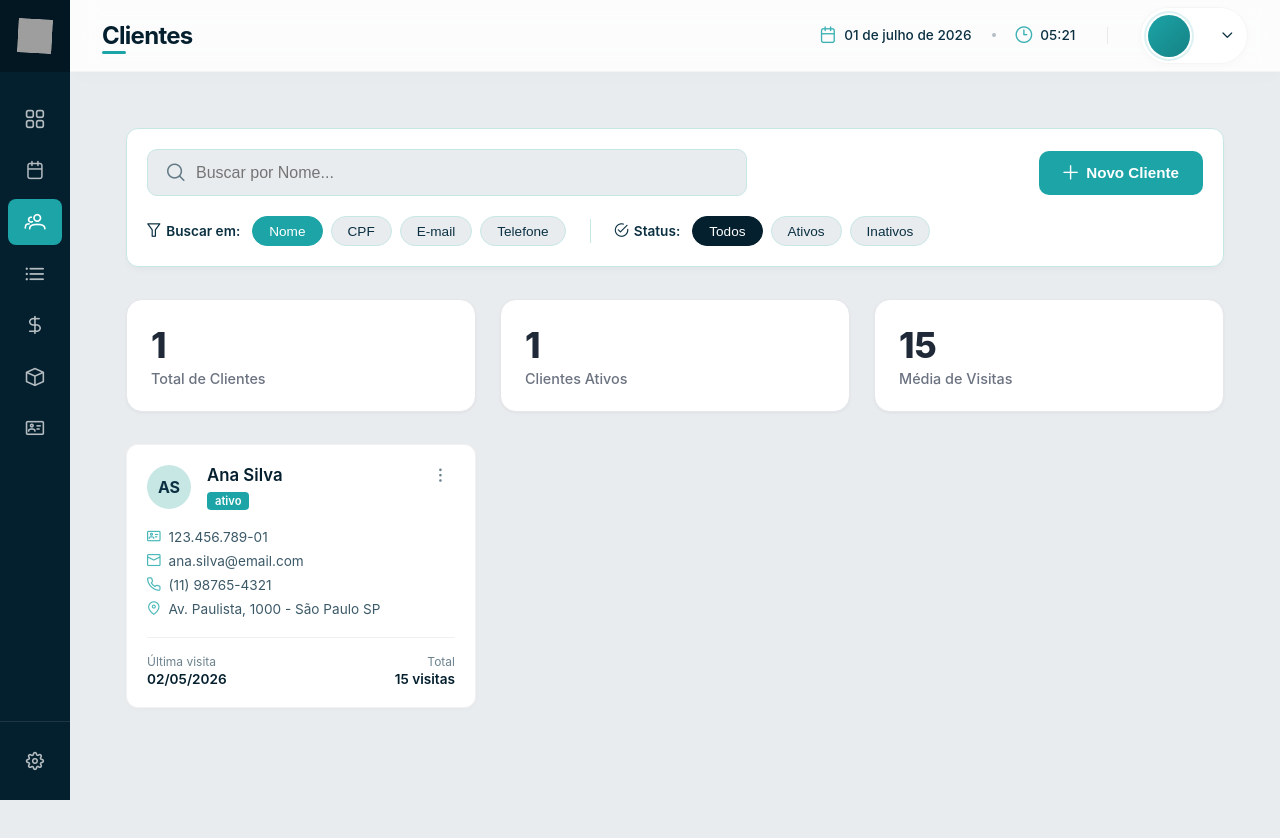
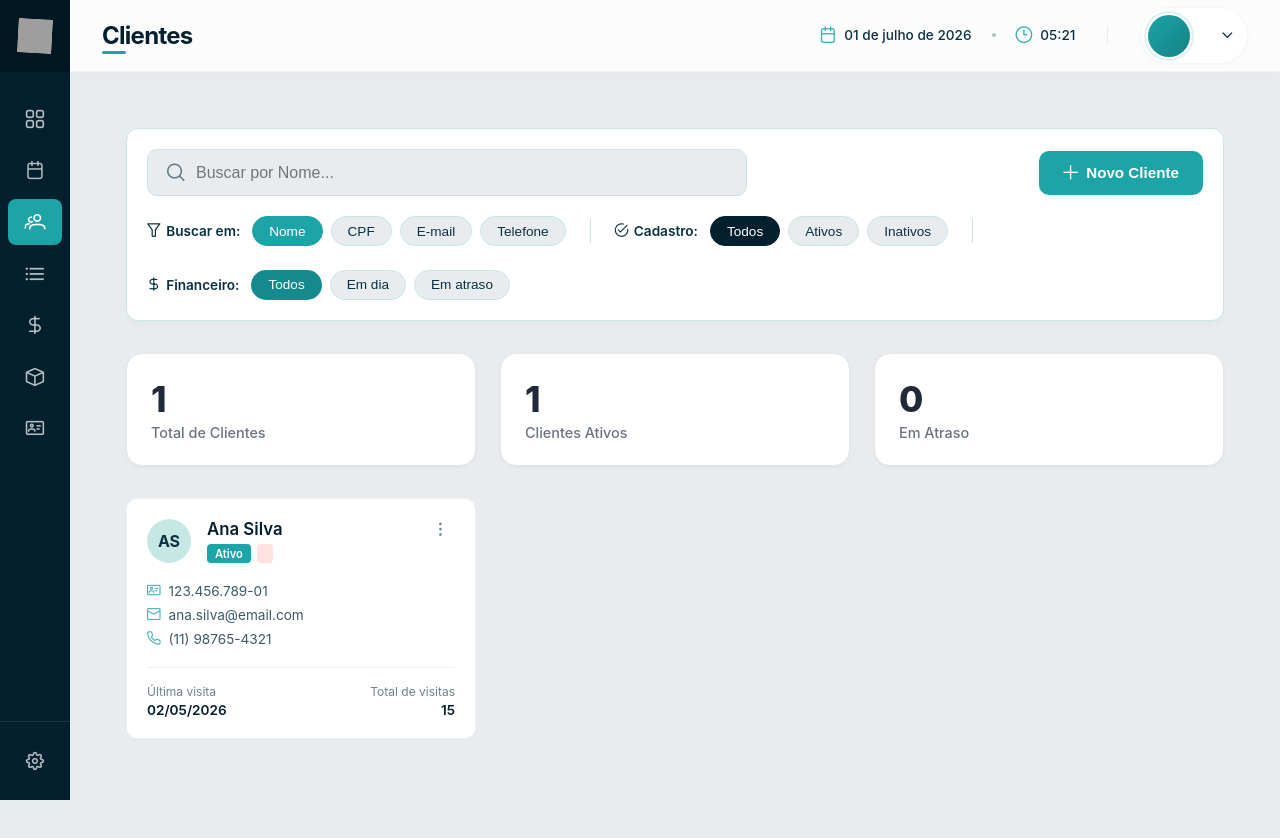
Before and after one commit to OneClinicWebDev/frontend, a Vue app in the folder one-clinic-vue/: page /app/clientes in a window 1280 px wide. Shown: the top 838 px of the page. Built offline with nearby package versions, Linux system fonts and the light colour scheme; sample sign-in values are in the browser's storage; grey boxes are pictures that could not be loaded.

Commit message:
Atualização das credenciais de Clientes

```diff
--- a/one-clinic-vue/src/assets/pages/Clientes/Clientes.vue
+++ b/one-clinic-vue/src/assets/pages/Clientes/Clientes.vue
@@ -31,9 +31,11 @@
               </button>
             </div>
           </div>
+
           <div class="divider"></div>
+
           <div class="filter-group">
-            <span class="filter-label"><i class="pi pi-check-circle"></i> Status:</span>
+            <span class="filter-label"><i class="pi pi-check-circle"></i> Cadastro:</span>
             <div class="chips-container">
               <button
                 v-for="status in statusBusca"
@@ -45,6 +47,23 @@
               </button>
             </div>
           </div>
+
+          <div class="divider"></div>
+
+          <div class="filter-group">
+            <span class="filter-label"><i class="pi pi-dollar"></i> Financeiro:</span>
+            <div class="chips-container">
+              <button
+                v-for="fin in financeiroBusca"
+                :key="fin.value"
+                :class="['chip chip-financeiro', { active: filtroFinanceiro === fin.value }]"
+                @click="filtroFinanceiro = fin.value"
+              >
+                {{ fin.label }}
+              </button>
+            </div>
+          </div>
+
           <button class="btn-limpar" @click="limparFiltros" v-if="temFiltroAtivo">
             <i class="pi pi-filter-slash"></i> Limpar
           </button>
@@ -54,7 +73,7 @@
       <div class="stats-grid">
         <StatCard :number="totalClientes" label="Total de Clientes" />
         <StatCard :number="clientesAtivos" label="Clientes Ativos" />
-        <StatCard :number="mediaVisitas" label="Média de Visitas" />
+        <StatCard :number="clientesEmAtraso" label="Em Atraso" />
       </div>
 
       <TransitionGroup name="list" tag="div" class="clients-grid">
@@ -101,6 +120,7 @@ import ClientModal from "./components/ClientModal.vue";
 const searchQuery = ref("");
 const camposAtivos = ref(["nome"]);
 const filtroStatus = ref("todos");
+const filtroFinanceiro = ref("todos");
 const isModalOpen = ref(false);
 const modalMode = ref("criar");
 const clienteSelecionado = ref(null);
@@ -119,15 +139,19 @@ const statusBusca = [
   { label: "Inativos", value: "inativo" },
 ];
 
+const financeiroBusca = [
+  { label: "Todos", value: "todos" },
+  { label: "Em dia", value: "Em dia" },
+  { label: "Em atraso", value: "Em atraso" },
+];
+
 const totalClientes = computed(() => store.clientes.length);
 const clientesAtivos = computed(
   () => store.clientes.filter((c) => c.status === "ativo").length
 );
-const mediaVisitas = computed(() => {
-  if (store.clientes.length === 0) return 0;
-  const total = store.clientes.reduce((acc, c) => acc + c.totalVisitas, 0);
-  return Math.round(total / store.clientes.length);
-});
+const clientesEmAtraso = computed(
+  () => store.clientes.filter((c) => c.statusFinanceiro === "Em atraso").length
+);
 
 const placeholderBusca = computed(() => {
   const campos = camposBusca
@@ -141,7 +165,8 @@ const temFiltroAtivo = computed(() => {
     searchQuery.value.length > 0 ||
     camposAtivos.value.length > 1 ||
     (camposAtivos.value.length === 1 && camposAtivos.value[0] !== "nome") ||
-    filtroStatus.value !== "todos"
+    filtroStatus.value !== "todos" ||
+    filtroFinanceiro.value !== "todos"
   );
 });
 
@@ -159,6 +184,7 @@ const toggleCampo = (campo) => {
 const limparFiltros = () => {
   camposAtivos.value = ["nome"];
   filtroStatus.value = "todos";
+  filtroFinanceiro.value = "todos";
   searchQuery.value = "";
 };
 
@@ -167,6 +193,10 @@ const clientesFiltrados = computed(() => {
 
   if (filtroStatus.value !== "todos") {
     resultado = resultado.filter((c) => c.status === filtroStatus.value);
+  }
+
+  if (filtroFinanceiro.value !== "todos") {
+    resultado = resultado.filter((c) => c.statusFinanceiro === filtroFinanceiro.value);
   }
 
   if (!searchQuery.value || camposAtivos.value.length === 0) {
@@ -264,7 +294,7 @@ const alternarStatus = (cliente) => {
   if (index !== -1) {
     const novoStatus = store.clientes[index].status === "ativo" ? "inativo" : "ativo";
     store.clientes[index].status = novoStatus;
-    dispararToast(`Cliente "${cliente.nome}" foi marcado como ${novoStatus}.`);
+    dispararToast(`Cadastro de "${cliente.nome}" marcado como ${novoStatus}.`);
   }
 };
 </script>
@@ -396,6 +426,11 @@ const alternarStatus = (cliente) => {
   background-color: var(--cor-escura);
   border-color: var(--cor-escura);
 }
+.chip-financeiro.active {
+  background-color:  #158a8d;
+  border-color: rgba(28, 164, 167, 0.25);
+  color: var(--branco);
+}
 .divider {
   width: 1px;
   height: 24px;
--- a/one-clinic-vue/src/assets/pages/Clientes/components/ClientCard.vue
+++ b/one-clinic-vue/src/assets/pages/Clientes/components/ClientCard.vue
@@ -5,9 +5,14 @@
         <div class="client-avatar">{{ cliente.iniciais }}</div>
         <div class="client-name-status">
           <h3 class="client-name">{{ cliente.nome }}</h3>
-          <span :class="['status-badge', cliente.status === 'ativo' ? 'badge-ativo' : 'badge-inativo']">
-            {{ cliente.status }}
-          </span>
+          <div class="badges-container">
+            <span :class="['status-badge', cliente.status === 'ativo' ? 'badge-ativo' : 'badge-inativo']">
+              {{ cliente.status === 'ativo' ? 'Ativo' : 'Inativo' }}
+            </span>
+            <span :class="['status-badge', cliente.statusFinanceiro === 'Em dia' ? 'badge-em-dia' : 'badge-em-atraso']">
+              {{ cliente.statusFinanceiro }}
+            </span>
+          </div>
         </div>
       </div>
 
@@ -26,7 +31,7 @@
           <div class="dropdown-divider"></div>
           <button class="dropdown-item" @click.stop="emitirAcao('toggle-status')">
             <i :class="['pi', cliente.status === 'ativo' ? 'pi-ban' : 'pi-check-circle']"></i>
-            {{ cliente.status === 'ativo' ? 'Desativar' : 'Ativar' }}
+            {{ cliente.status === 'ativo' ? 'Desativar Cadastro' : 'Ativar Cadastro' }}
           </button>
         </div>
       </div>
@@ -45,10 +50,6 @@
         <i class="pi pi-phone"></i>
         <span>{{ cliente.telefone }}</span>
       </div>
-      <div class="contact-row text-truncate">
-        <i class="pi pi-map-marker"></i>
-        <span>{{ cliente.endereco }}</span>
-      </div>
     </div>
 
     <hr class="card-divider" />
@@ -59,8 +60,8 @@
         <span class="info-value">{{ cliente.ultimaVisita || 'Nenhuma' }}</span>
       </div>
       <div class="footer-info text-right">
-        <span class="info-label">Total</span>
-        <span class="info-value">{{ cliente.totalVisitas }} visitas</span>
+        <span class="info-label">Total de visitas</span>
+        <span class="info-value">{{ cliente.totalVisitas }}</span>
       </div>
     </div>
   </div>
@@ -151,7 +152,13 @@ onUnmounted(() => {
   font-size: 1.05rem;
   font-weight: 600;
   color: var(--cor-escura);
-  margin: 0 0 0.25rem 0;
+  margin: 0 0 0.35rem 0;
+}
+
+.badges-container {
+  display: flex;
+  gap: 0.4rem;
+  flex-wrap: wrap;
 }
 
 .status-badge {
@@ -159,7 +166,6 @@ onUnmounted(() => {
   font-weight: 600;
   padding: 0.15rem 0.5rem;
   border-radius: 4px;
-  text-transform: lowercase;
 }
 
 .badge-ativo {
@@ -170,6 +176,16 @@ onUnmounted(() => {
 .badge-inativo {
   background-color: var(--cor-fundo);
   color: var(--cor-secundaria);
+}
+
+.badge-em-dia {
+  background-color: #d1fae5;
+  color: #065f46;
+}
+
+.badge-em-atraso {
+  background-color: #fee2e2;
+  color: #991b1b;
 }
 
 .menu-container {
@@ -201,7 +217,7 @@ onUnmounted(() => {
   border-radius: 8px;
   box-shadow: 0 10px 15px -3px rgba(0, 0, 0, 0.1);
   padding: 0.5rem 0;
-  min-width: 150px;
+  min-width: 170px;
   z-index: 10;
 }
 
@@ -247,12 +263,6 @@ onUnmounted(() => {
   font-size: 0.85rem;
 }
 
-.text-truncate {
-  white-space: nowrap;
-  overflow: hidden;
-  text-overflow: ellipsis;
-}
-
 .contact-row i {
   color: var(--cor-primaria);
 }
--- a/one-clinic-vue/src/assets/pages/Clientes/components/ClientModal.vue
+++ b/one-clinic-vue/src/assets/pages/Clientes/components/ClientModal.vue
@@ -60,38 +60,22 @@
               />
             </div>
 
-            <div class="form-group">
-              <label>Endereço Completo</label>
-              <input
-                type="text"
-                v-model="form.endereco"
-                required
-                minlength="5"
-                :disabled="isDetalhes"
-                placeholder="Ex: Rua das Flores, 123 - Centro"
-              />
-            </div>
+            <div class="form-row">
+              <div class="form-group half-width">
+                <label>Status Cadastro</label>
+                <select v-model="form.status" :disabled="isDetalhes">
+                  <option value="ativo">Ativo</option>
+                  <option value="inativo">Inativo</option>
+                </select>
+              </div>
 
-            <div class="form-group">
-              <label>Profissional Responsável</label>
-              <select v-model="form.profissionalId" required :disabled="isDetalhes">
-                <option value="" disabled>Selecione um profissional</option>
-                <option
-                  v-for="prof in profissionaisAtivos"
-                  :key="prof.id"
-                  :value="prof.id"
-                >
-                  {{ prof.nome }} ({{ prof.cargo }})
-                </option>
-              </select>
-            </div>
-
-            <div class="form-group">
-              <label>Status</label>
-              <select v-model="form.status" :disabled="isDetalhes">
-                <option value="ativo">Ativo</option>
-                <option value="inativo">Inativo</option>
-              </select>
+              <div class="form-group half-width">
+                <label>Status Financeiro</label>
+                <select v-model="form.statusFinanceiro" :disabled="isDetalhes">
+                  <option value="Em dia">Em dia</option>
+                  <option value="Em atraso">Em atraso</option>
+                </select>
+              </div>
             </div>
 
             <div class="form-group" v-if="mode !== 'criar'">
@@ -116,7 +100,6 @@
 
 <script setup>
 import { ref, watch, computed } from "vue";
-import { store } from "@/store.js";
 
 const props = defineProps({
   isOpen: Boolean,
@@ -131,18 +114,13 @@ const form = ref({
   cpf: "",
   email: "",
   telefone: "",
-  endereco: "",
-  profissionalId: "",
   status: "ativo",
+  statusFinanceiro: "Em dia",
   criadoEm: "",
 });
 
 const exibicaoCpf = ref("");
 const exibicaoTelefone = ref("");
-
-const profissionaisAtivos = computed(() => {
-  return store.colaboradores.filter((c) => c.status === "ativo");
-});
 
 const tituloModal = computed(() => {
   if (props.mode === "detalhes") return "Detalhes do Cliente";
@@ -197,9 +175,8 @@ watch(
           cpf: "",
           email: "",
           telefone: "",
-          endereco: "",
-          profissionalId: "",
           status: "ativo",
+          statusFinanceiro: "Em dia",
           criadoEm: "",
         };
         exibicaoCpf.value = "";
@@ -273,6 +250,13 @@ const salvar = () => {
   display: flex;
   flex-direction: column;
   gap: 1.1rem;
+}
+.form-row {
+  display: flex;
+  gap: 1rem;
+}
+.half-width {
+  flex: 1;
 }
 .form-group {
   display: flex;
```
